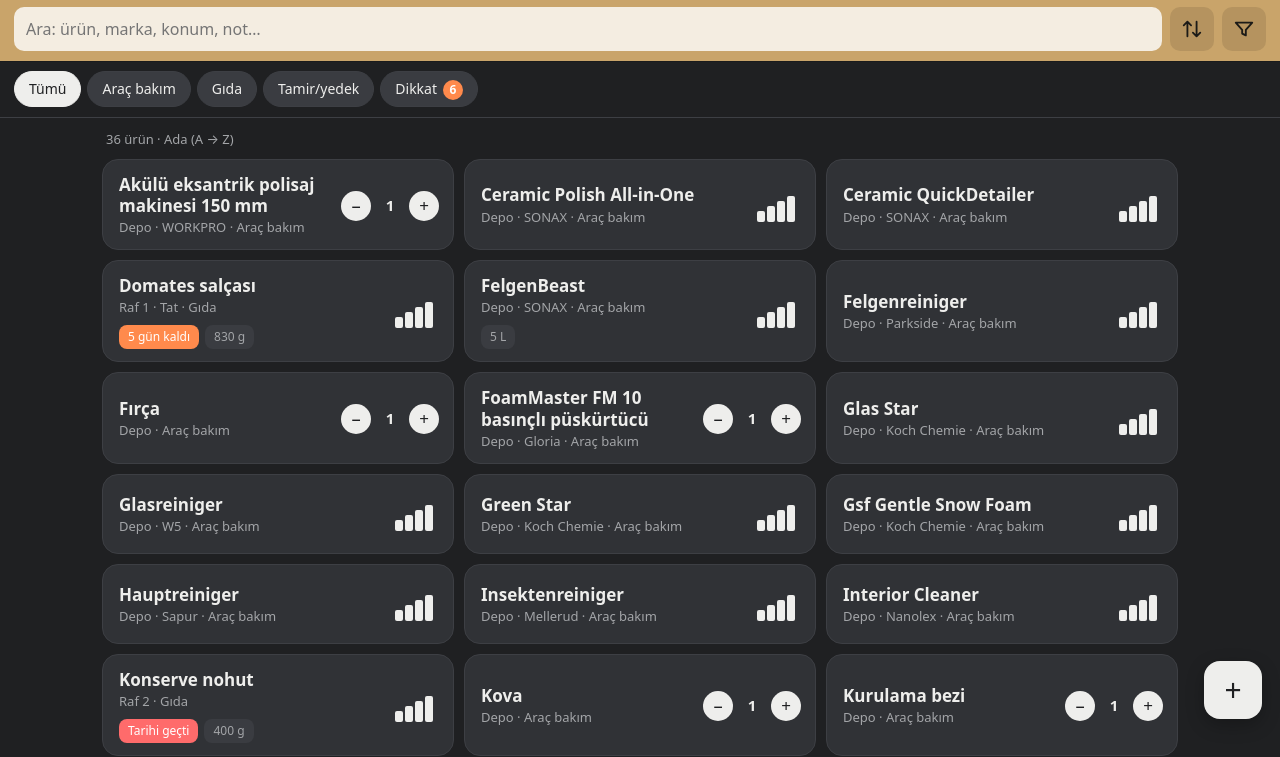
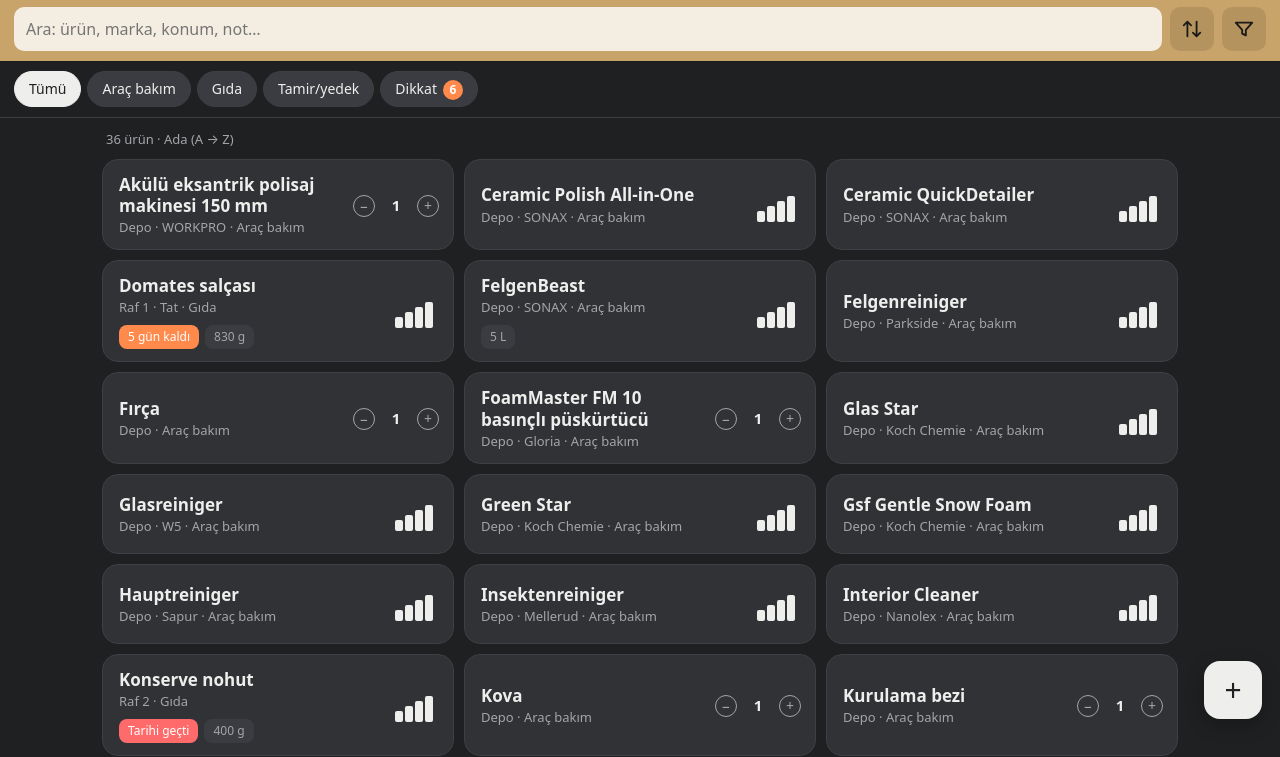
Before and after one commit to karakaplan/kiler, a website: page www/index.html in a window 1280 px wide. Shown: the part 59-816 px from the top of the page. Drawn offline with Linux system fonts and the light colour scheme.

Commit message:
Adet butonları daha küçük ve sade
Co-Authored-By: Claude Opus 5.5 <noreply@anthropic.com>
Claude-Session: https://claude.ai/code/session_0157nVUCjmfAmmgk4EFESpMQ

```diff
--- a/www/index.html
+++ b/www/index.html
@@ -48,8 +48,9 @@ main{padding:10px 12px 110px;max-width:1100px;margin:0 auto}
 .selc{width:24px;height:24px;border-radius:50%;border:2px solid var(--line);flex:none;display:grid;place-items:center}
 .card.sel .selc{background:var(--kraft2);border-color:var(--kraft2)}
 .card.sel .selc::after{content:'';width:10px;height:6px;border:2.5px solid #fff;border-top:0;border-right:0;transform:rotate(-45deg) translate(1px,-1px)}
-.qty{display:flex;align-items:center;gap:6px;flex:none}
-.qty button{width:30px;height:30px;border-radius:50%;border:0;background:var(--ink);color:var(--bg);font-size:17px;line-height:1;display:grid;place-items:center}
+.qty{display:flex;align-items:center;gap:8px;flex:none}
+.qty button{width:22px;height:22px;border-radius:50%;border:1.5px solid var(--mute);background:none;color:var(--mute);font-size:14px;line-height:1;display:grid;place-items:center;padding:0;position:relative}
+.qty button::after{content:'';position:absolute;inset:-10px}
 .qty button:disabled{opacity:.3}
 .qty span{min-width:26px;text-align:center;font-size:15px;font-weight:650;font-variant-numeric:tabular-nums}
 .fill{flex:none;display:flex;gap:2px;align-items:flex-end;border:0;background:none;padding:10px 4px;height:44px}
```
